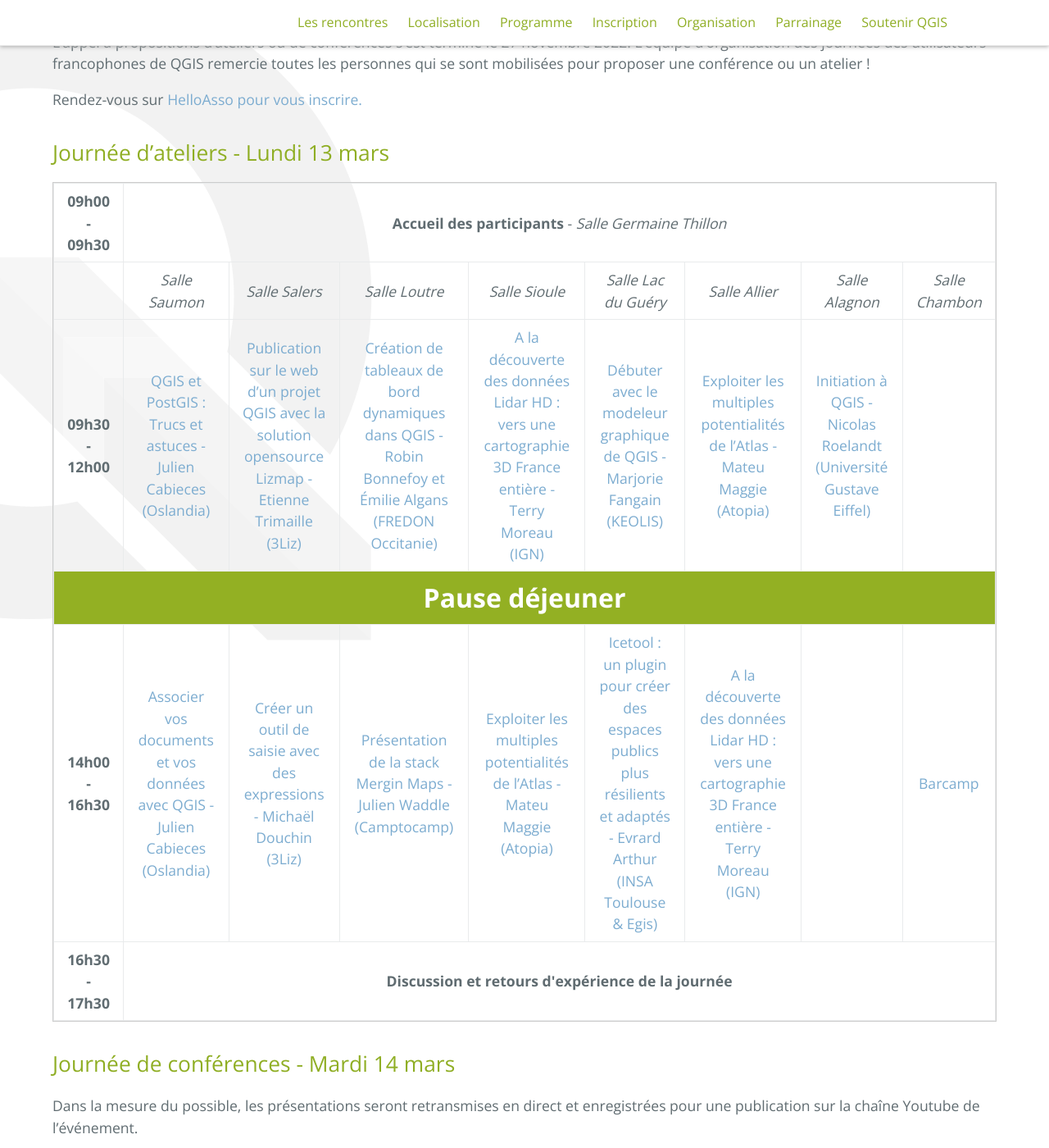
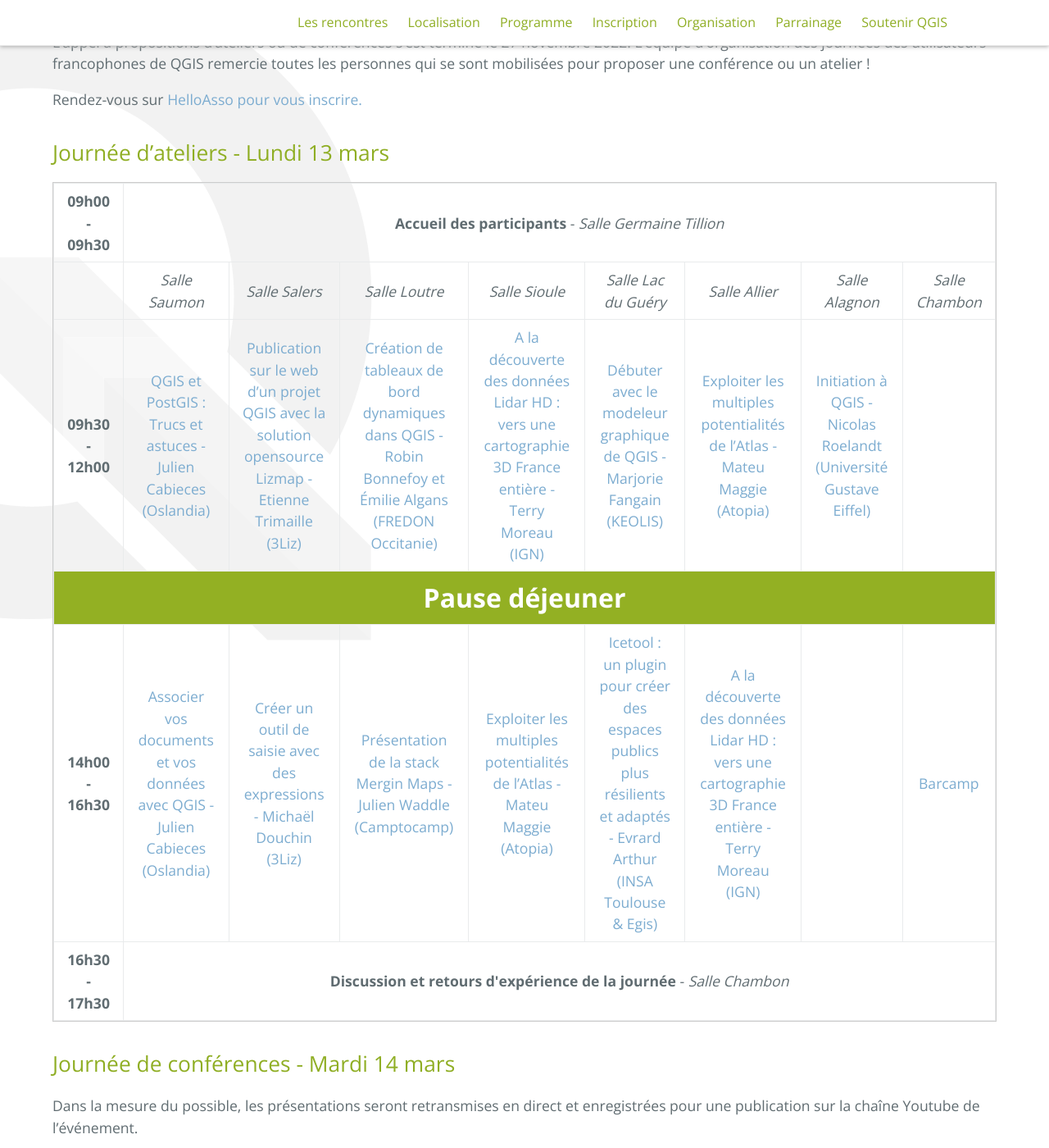
Before and after one commit to OSGeo-fr/QGIS-conf-fr-website, a Jekyll site: the page built from z20_programme.md, in a window 1280 px wide and 1400 px high, scrolled down 518 px. Shown: the whole window at 82% size. Built offline with Jekyll 4.4.1, drawn with Linux system fonts in a browser that asks for light colours; some of the changed text lies outside the part shown.

Commit message:
Ajout salle retex et correction typos

```diff
--- a/z20_programme.md
+++ b/z20_programme.md
@@ -17,7 +17,7 @@ Rendez-vous sur <a href="https://www.helloasso.com/associations/osgeo-fr/eveneme
     <tbody>
         <tr class="atelier">
             <td><b>09h00 - 09h30</b></td>
-            <td colspan=8><b>Accueil des participants</b> - <i>Salle Germaine Thillon</i></td>
+            <td colspan=8><b>Accueil des participants</b> - <i>Salle Germaine Tillion</i></td>
         </tr>
          <tr class="atelier">
             <td></td>
@@ -57,7 +57,7 @@ Rendez-vous sur <a href="https://www.helloasso.com/associations/osgeo-fr/eveneme
         </tr>
         <tr class="atelier">
             <td><b>16h30 - 17h30</b></td>
-            <td colspan=9><b>Discussion et retours d'expérience de la journée</b></td>
+            <td colspan=9><b>Discussion et retours d'expérience de la journée</b> - <i>Salle Chambon</i></td>
         </tr>
     </tbody>
 </table>
@@ -84,7 +84,7 @@ et enregistrées pour une publication sur la chaîne Youtube de l'événement.
     <tr class="impair">
       <td>09:30</td>
       <td>Ouverture de la journée</td>
-      <td>OSGeo-FR & CRAIG</td>
+      <td>OSGeo-fr & CRAIG</td>
     </tr>
     <tr class="pair">
       <td>09:55</td>
```
